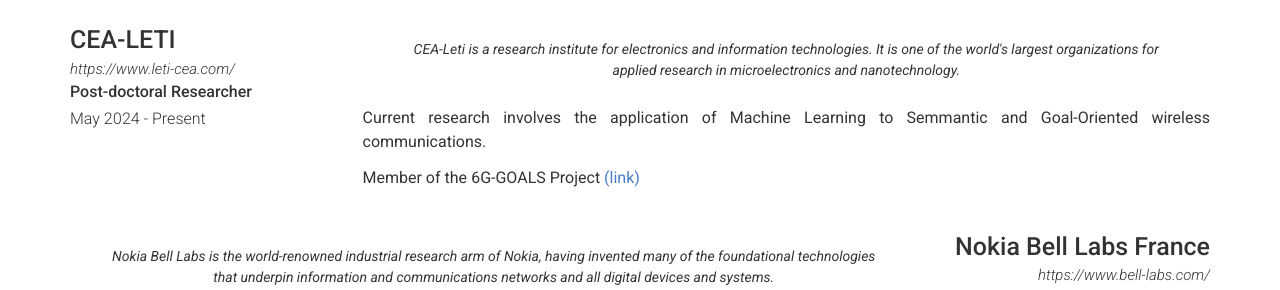
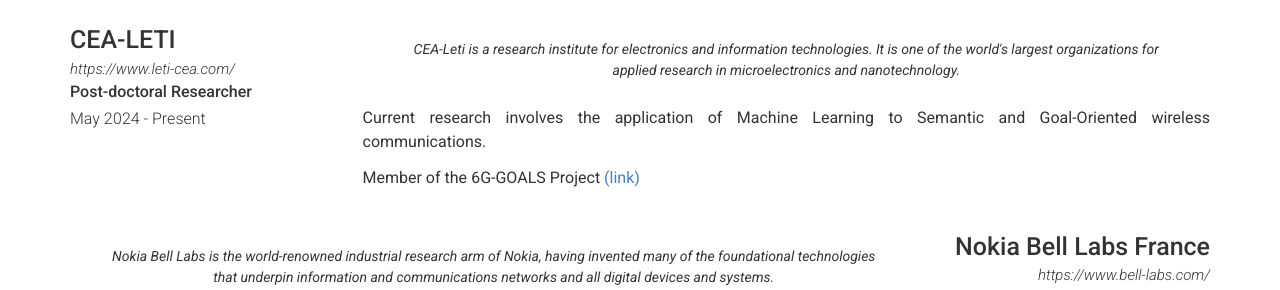
Before and after one commit to mateuspontesm/mateuspontesm.github.io, a Jekyll site: the page built from index.md, in a window 1280 px wide and 900 px high, scrolled down 985 px. Shown: the part 152-442 px from the top of the window. Built offline with Jekyll 4.4.1, drawn with Linux system fonts in a browser that asks for light colours; nearby versions of some CDN libraries.

Commit message:
Update experience.yml

```diff
--- a/_data/experience.yml
+++ b/_data/experience.yml
@@ -6,7 +6,7 @@
   quote: >
    CEA-Leti is a research institute for electronics and information technologies. It is one of the world's largest organizations for applied research in microelectronics and nanotechnology.
   description: | # this will include new lines to allow paragraphs
-    Current research involves the application of Machine Learning to Semmantic and Goal-Oriented wireless communications.
+    Current research involves the application of Machine Learning to Semantic and Goal-Oriented wireless communications.
 
     Member of the 6G-GOALS Project [(link)](https://sites.google.com/view/6ggoals/)
 
```
